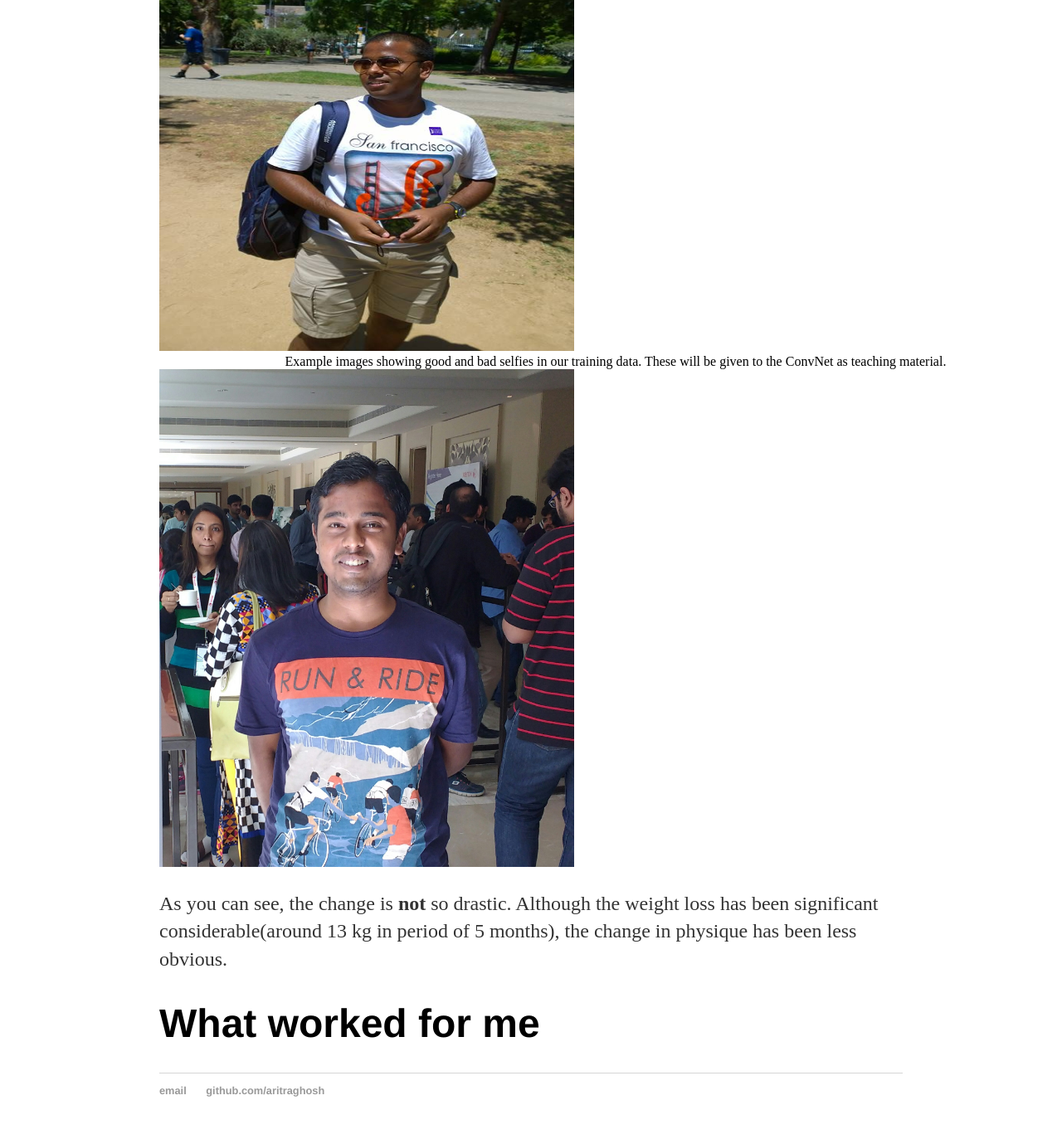
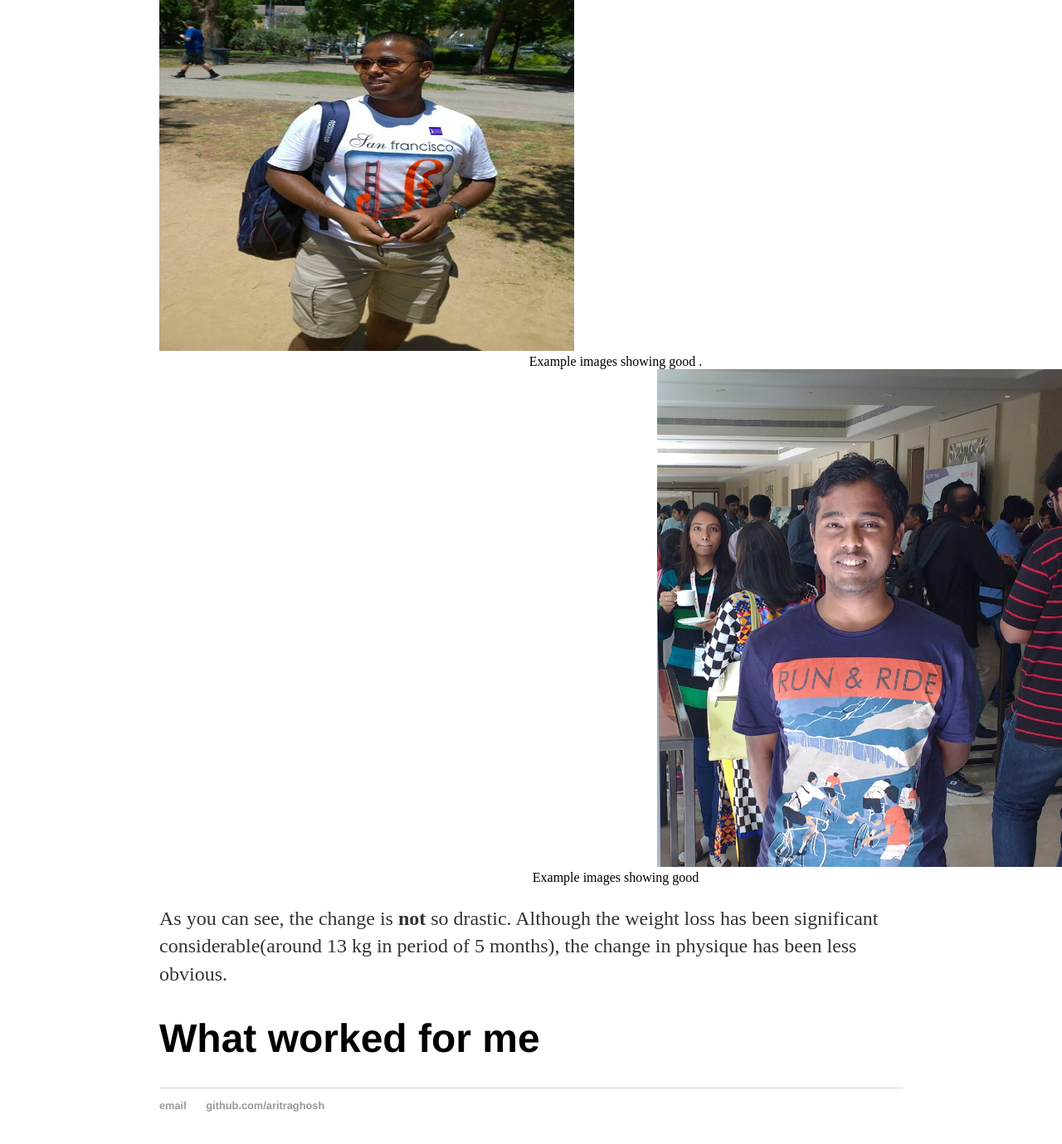
Before and after one commit to aritraghosh/aritraghosh.github.io, a Jekyll site: the page built from _posts/2016-02-05-some-tips-for-weight-loss.md, in a window 1280 px wide and 1400 px high, scrolled down 725 px. Shown: the top 1379 px of the window at 83% size. Built offline with Jekyll 4.4.1, drawn with Linux system fonts in a browser that asks for light colours.

Commit message:
Update 2016-02-05-some-tips-for-weight-loss.md

```diff
--- a/_posts/2016-02-05-some-tips-for-weight-loss.md
+++ b/_posts/2016-02-05-some-tips-for-weight-loss.md
@@ -11,10 +11,13 @@ After a long wait(4 years), I was able to muster courage and enthusiasm on somet
 <div style="width:1100px; margin:0 auto;">
 <div align="left">
 <img src="https://aritraghosh.github.io/images/Aritra_old.jpg" alt="Old me" style="align: left;width: 500px ;height: 600px;"/>
-<div class="thecap" style="text-align:center">Example images showing good and bad selfies in our training data. These will be given to the ConvNet as teaching material.</div>
+<div class="thecap" style="text-align:center">Example images showing good .</div>
 </div>
+
+<div align="right">
 <img src="https://aritraghosh.github.io/images/IMG_20160123_091910.jpg" alt="Now" style="align: right;width: 500px;  height: 600px;"/>
-
+<div class="thecap" style="text-align:center">Example images showing good</div>
+</div>
 </div>
 
 
```
